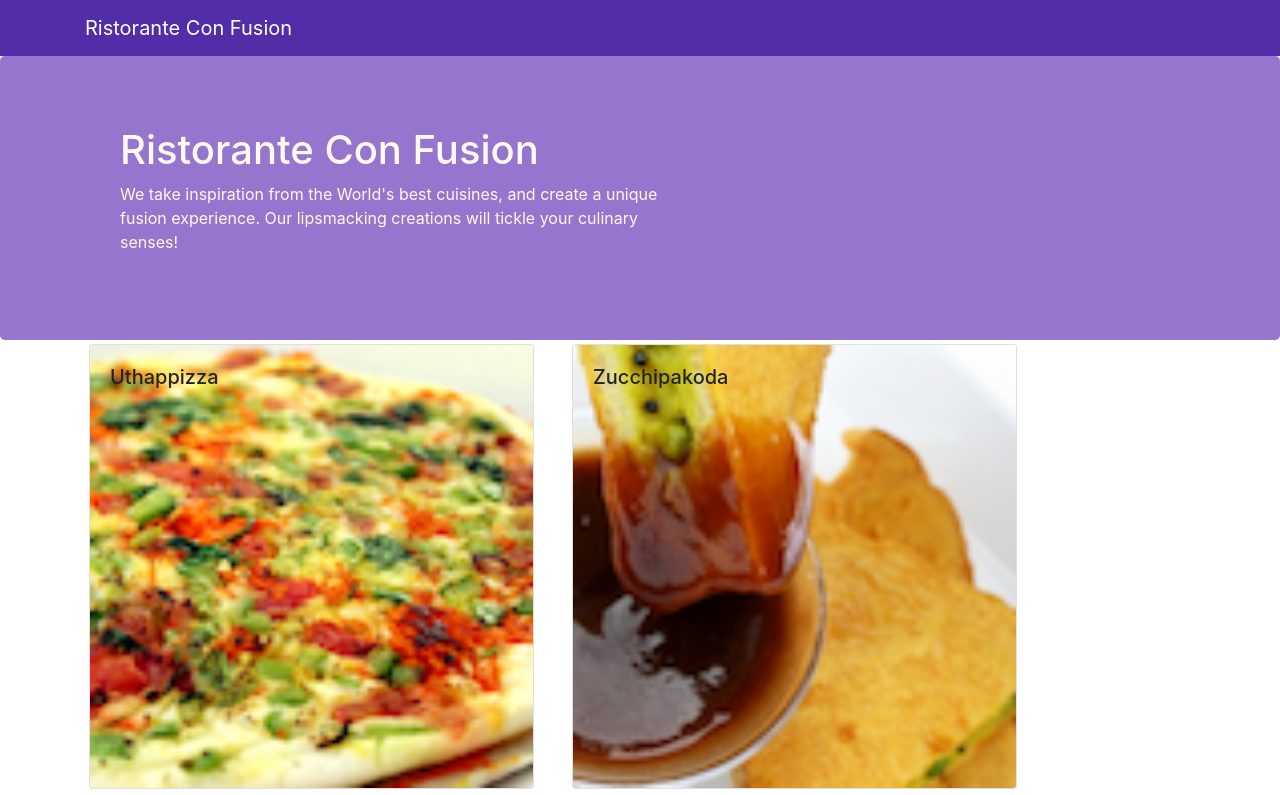
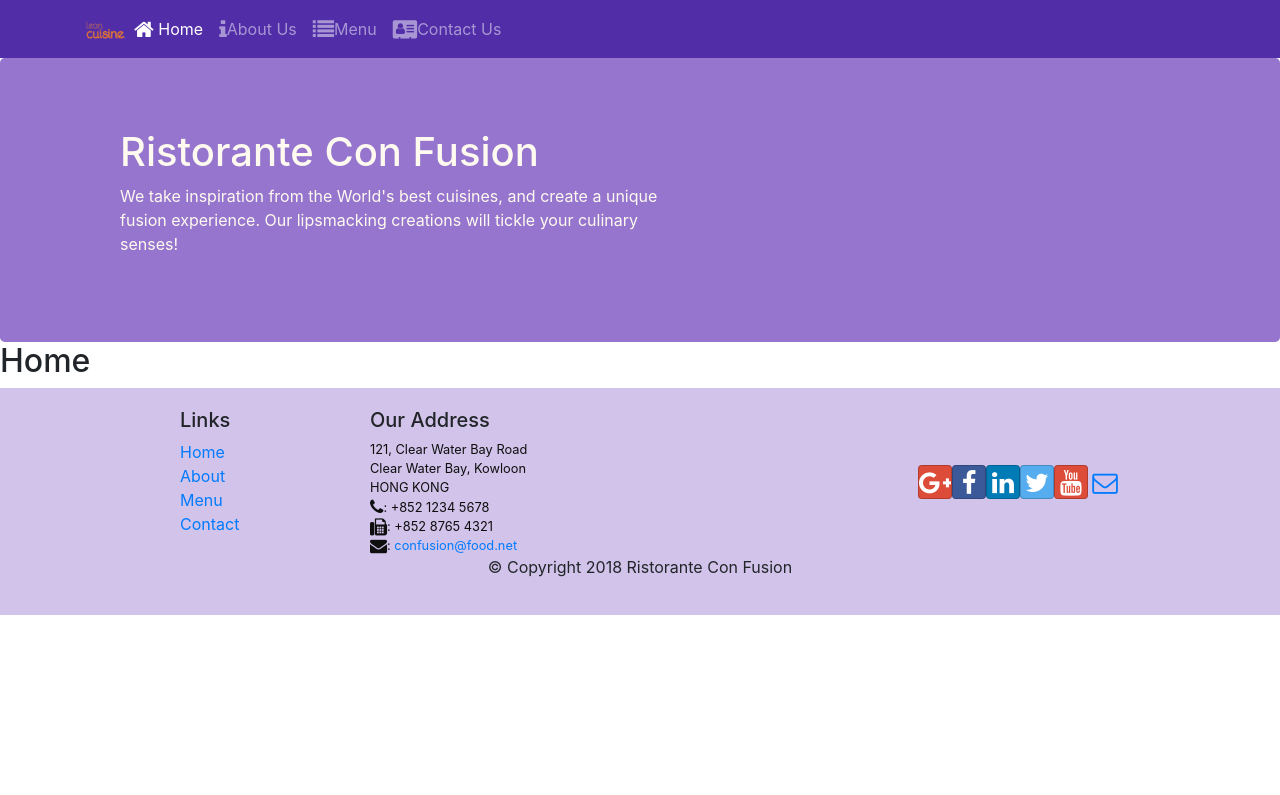
Before and after one commit to Nouman-Javaid/React-UI, a React (Create React App) app: page /home in a window 1280 px wide. Shown: the top 795 px of the page. Built offline with nearby package versions, Linux system fonts and the light colour scheme.

Commit message:
ReactRoute

```diff
--- a/package.json
+++ b/package.json
@@ -12,6 +12,7 @@
     "react": "^16.13.1",
     "react-dom": "^16.13.1",
     "react-popper": "0.9.2",
+    "react-router-dom": "4.2.2",
     "react-scripts": "3.4.3",
     "reactstrap": "5.0.0"
   },
--- a/src/App.js
+++ b/src/App.js
@@ -1,15 +1,18 @@
 import React, { Component } from 'react';
 import Main from './components/MainComponent';
 import './App.css';
+import { BrowserRouter } from 'react-router-dom';
 
 export default class App extends Component{
 
 
   render(){
     return (
-      <div>
-        <Main />
-      </div>
+      <BrowserRouter>
+        <div>
+          <Main />
+        </div>
+      </BrowserRouter>
   );
   }
 }
--- a/src/components/FooterComponent.js
+++ b/src/components/FooterComponent.js
@@ -1,4 +1,5 @@
 import React from 'react';
+import {Link} from 'react-router-dom'
 
 function Footer(props) {
     return(
@@ -8,10 +9,10 @@
                 <div className="col-4 offset-1 col-sm-2">
                     <h5>Links</h5>
                     <ul className="list-unstyled">
-                        <li><a href="http://192.168.10.13:3000/">Home</a></li>
-                        <li><a href="http://192.168.10.13:3000/">About</a></li>
-                        <li><a href="http://192.168.10.13:3000/">Menu</a></li>
-                        <li><a href="contactus.html">Contact</a></li>
+                        <li><Link to="/home">Home</Link></li>
+                        <li><Link to="/boutus">About</Link></li>
+                        <li><Link to="/menu">Menu</Link></li>
+                        <li><Link to="/contactus">Contact</Link></li>
                     </ul>
                 </div>
                 <div className="col-7 col-sm-5">
--- a/src/components/HeaderComponent.js
+++ b/src/components/HeaderComponent.js
@@ -1,15 +1,62 @@
 import React, { Component } from 'react';
-import {Navbar, NavbarBrand, Jumbotron } from 'reactstrap';
+import {Nav, Navbar, NavbarBrand, NavbarToggler, NavItem, Collapse, Jumbotron } from 'reactstrap';
+import {NavLink} from 'react-router-dom';
 
 class Header extends Component{
+
+    constructor(props){
+        super(props);
+
+        this.state={
+            isNavOpen: false,
+        }
+
+    }
+
+    toggleNav() {
+        this.setState({
+            isNavOpen: !this.state.isNavOpen
+        })
+    }
+
+
     render(){
         return(
             <React.Fragment>
-                <Navbar dark>
+                <Navbar dark expand='md'> {/*from medium screen to x-large navbar is expanded*/}
                     <div className='container'>
-                    <NavbarBrand href="Alla" >Ristorante Con Fusion</NavbarBrand>
+                        <NavbarToggler onClick={ ()=> this.toggleNav()} /> {/*only visible when screen is small */}
+                        <NavbarBrand className="mr-auto" href="/" >
+                        <img src="assets/images/logo.png" height="30" width="41" alt="Ristorante Con Fusion"
+                        />
+                        </NavbarBrand>
+                        <Collapse isOpen={this.state.isNavOpen} navbar>
+                            <Nav navbar >
+                                <NavItem>
+                                    <NavLink className="nav-link" to="/home">
+                                        <span className="fa fa-home fa-lg" ></span> Home
+                                    </NavLink>
+                                </NavItem>
+                                <NavItem>
+                                    <NavLink className="nav-link" to="/aboutus">
+                                        <span className="fa fa-info fa-lg" ></span>About Us
+                                    </NavLink>
+                                </NavItem>
+                                <NavItem>
+                                    <NavLink className="nav-link" to="/menu">
+                                        <span className="fa fa-list fa-lg" ></span>Menu
+                                    </NavLink>
+                                </NavItem>
+                                <NavItem>
+                                    <NavLink className="nav-link" to="/contactus">
+                                        <span className="fa fa-address-card fa-lg" ></span>Contact Us
+                                    </NavLink>
+                                </NavItem>
+                            </Nav>
+                        </Collapse>
                     </div>
                 </Navbar>
+
 
                 <Jumbotron>
                     <div className='cotainer'>
--- /dev/null
+++ b/src/components/HomeComponent.js
@@ -0,0 +1,12 @@
+import React, {Component} from "react";
+
+
+class Home extends Component{
+    render(){
+        return(
+            <h2>Home</h2>
+        )
+    }
+}
+
+export default Home;
--- a/src/components/MainComponent.js
+++ b/src/components/MainComponent.js
@@ -2,34 +2,46 @@
 
 import {Dishes} from '../shared/dishes';
 import Menu from './MenuComponent';
-import DishDetail from './DishdetailComponent';
+//import DishDetail from './DishdetailComponent';
 import Header from './HeaderComponent';
 import Footer from './FooterComponent';
+import Home from './HomeComponent';
 
-export default class Main extends Component{
+import { Switch, Route, Redirect} from 'react-router-dom';
+
+
+class Main extends Component{
 
   constructor(props) {
     super(props)
     this.state = {
         dishes: Dishes,
-        selectedDish: null,
+        //selectedDish: null,
     }
 
   }
 
-  onDishSelect(dishId){
-    this.setState ({ selectedDish: dishId });
-}
+//   onDishSelect(dishId){
+//     this.setState ({ selectedDish: dishId });
+// }
 
   render(){
     return (
       <div>
         <Header />
         {/* param 'id' received is passed as param to arrow ftn */}
-        <Menu dishes = {this.state.dishes} onClick = {(dishId) => this.onDishSelect(dishId)} />
-        <DishDetail dish = {this.state.dishes.filter( (dish) => dish.id === this.state.selectedDish )[0] }/>
+        {/* <Menu dishes = {this.state.dishes} onClick = {(dishId) => this.onDishSelect(dishId)} />
+            <DishDetail dish = {this.state.dishes.filter( (dish) => dish.id === this.state.selectedDish )[0] }/> */}
+
+        <Switch>
+          <Route path='/home' component={ () => <Home />} />
+          <Route exact path='/menu' component={ () => <Menu dishes={this.state.dishes} /> } />
+          <Redirect to='/home' />
+        </Switch>
         <Footer />
       </div>
   );
   }
 }
+
+export default Main;
```
Also changed, not shown: public/assets/images/logo.png (added), 1 other file (tests, documents, lock files or other folders).
